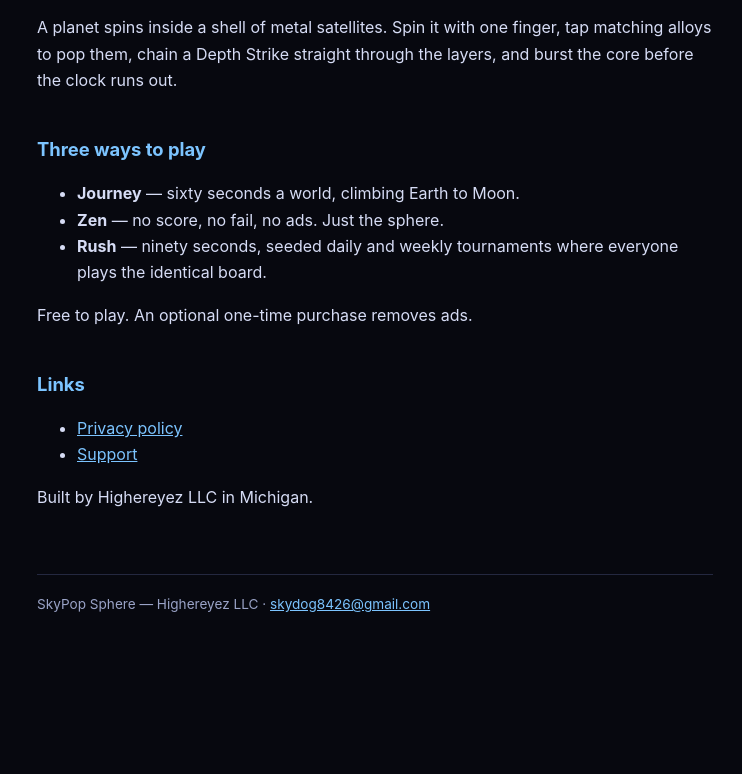
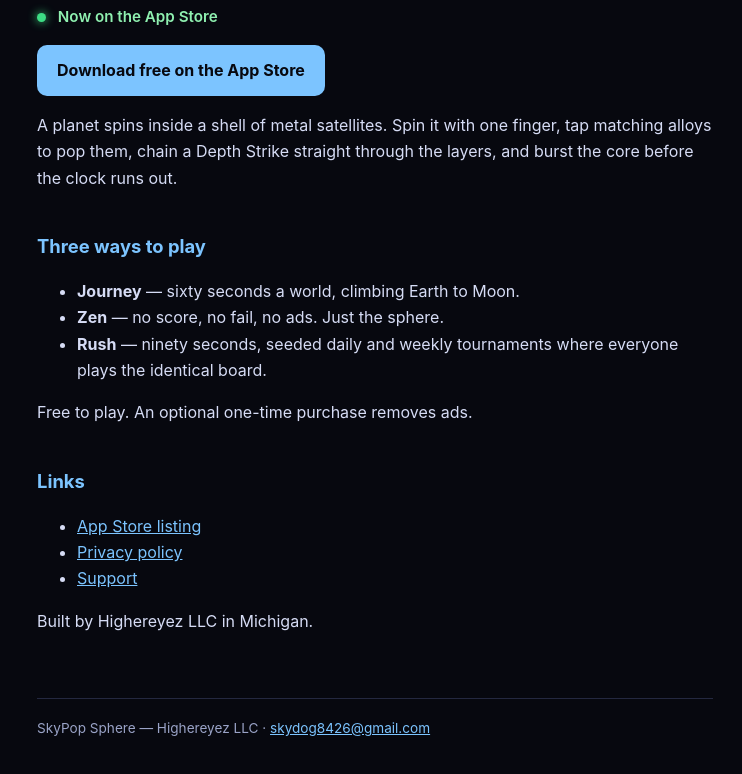
Before and after one commit to skydog84/skypop-sphere-site, a plain HTML site: page index.html in a window 1280 px wide. Shown: the part 144-918 px from the top of the page, without its empty margins (265-1007 px from the left). Before the commit the page ends 856 px from the top, so only its background shows below. Drawn offline with Linux system fonts and the light colour scheme.

Commit message:
Launch: SkyPop Sphere is live on the App Store (id6806590868)

```diff
--- a/index.html
+++ b/index.html
@@ -1,5 +1,5 @@
 <!doctype html>
-<html lang="en"><head><meta charset="utf-8"><meta name="viewport" content="width=device-width,initial-scale=1"><title>SkyPop Sphere</title><style>
+<html lang="en"><head><meta charset="utf-8"><meta name="viewport" content="width=device-width,initial-scale=1"><title>SkyPop Sphere — 3D ASMR Pop on the App Store</title><meta name="description" content="SkyPop Sphere: spin a planet of satellites, pop matching alloys, burst the core. Free on the App Store."><meta property="og:title" content="SkyPop Sphere — now on the App Store"><meta property="og:description" content="Spin it. Pop it. Burst the core. Free 3D ASMR puzzle game for iPhone."><meta property="og:url" content="https://skydog84.github.io/skypop-sphere-site/"><meta name="apple-itunes-app" content="app-id=6806590868"><style>
 :root{--bg:#07080f;--panel:#11131f;--ink:#e8ecff;--dim:#9aa3c7;--accent:#7cc4ff;
 --line:#242840}
 *{box-sizing:border-box}
@@ -18,7 +18,13 @@ nav{margin-bottom:34px;font-size:.9rem}
 nav a{margin-right:18px;text-decoration:none}
 footer{margin-top:64px;color:var(--dim);font-size:.85rem;
 border-top:1px solid var(--line);padding-top:18px}
+.live{color:#8ff0b0;font-weight:600;margin:0 0 14px;font-size:.95rem}
+.dot{display:inline-block;width:9px;height:9px;border-radius:50%;background:#3ddc84;margin-right:8px;box-shadow:0 0 10px #3ddc84}
+.btn{display:inline-block;background:var(--accent);color:#07080f;font-weight:700;padding:12px 20px;border-radius:10px;text-decoration:none}
+.btn:hover{filter:brightness(1.08)}
 </style></head><body><div class="wrap"><nav><a href="./">SkyPop Sphere</a><a href="privacy-policy.html">Privacy</a><a href="support.html">Support</a></nav><h1>SkyPop Sphere</h1>
+<p class="live"><span class="dot"></span> Now on the App Store</p>
+<p><a class="btn" href="https://apps.apple.com/app/id6806590868">Download free on the App Store</a></p>
 <p>A planet spins inside a shell of metal satellites. Spin it with one finger,
 tap matching alloys to pop them, chain a Depth Strike straight through the
 layers, and burst the core before the clock runs out.</p>
@@ -32,6 +38,7 @@ where everyone plays the identical board.</li>
 <p>Free to play. An optional one-time purchase removes ads.</p>
 <h2>Links</h2>
 <ul>
+<li><a href="https://apps.apple.com/app/id6806590868">App Store listing</a></li>
 <li><a href="privacy-policy.html">Privacy policy</a></li>
 <li><a href="support.html">Support</a></li>
 </ul>
```
